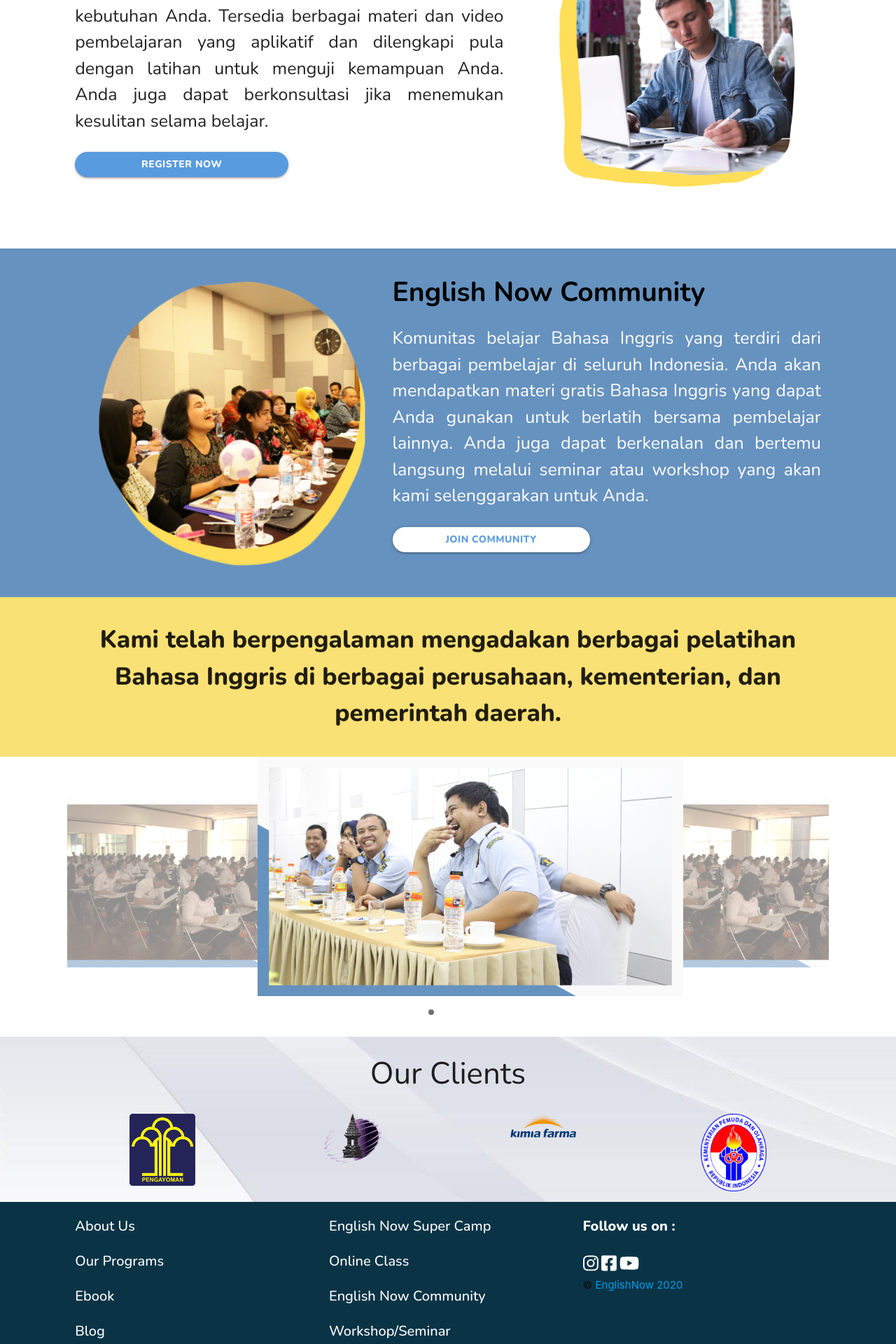
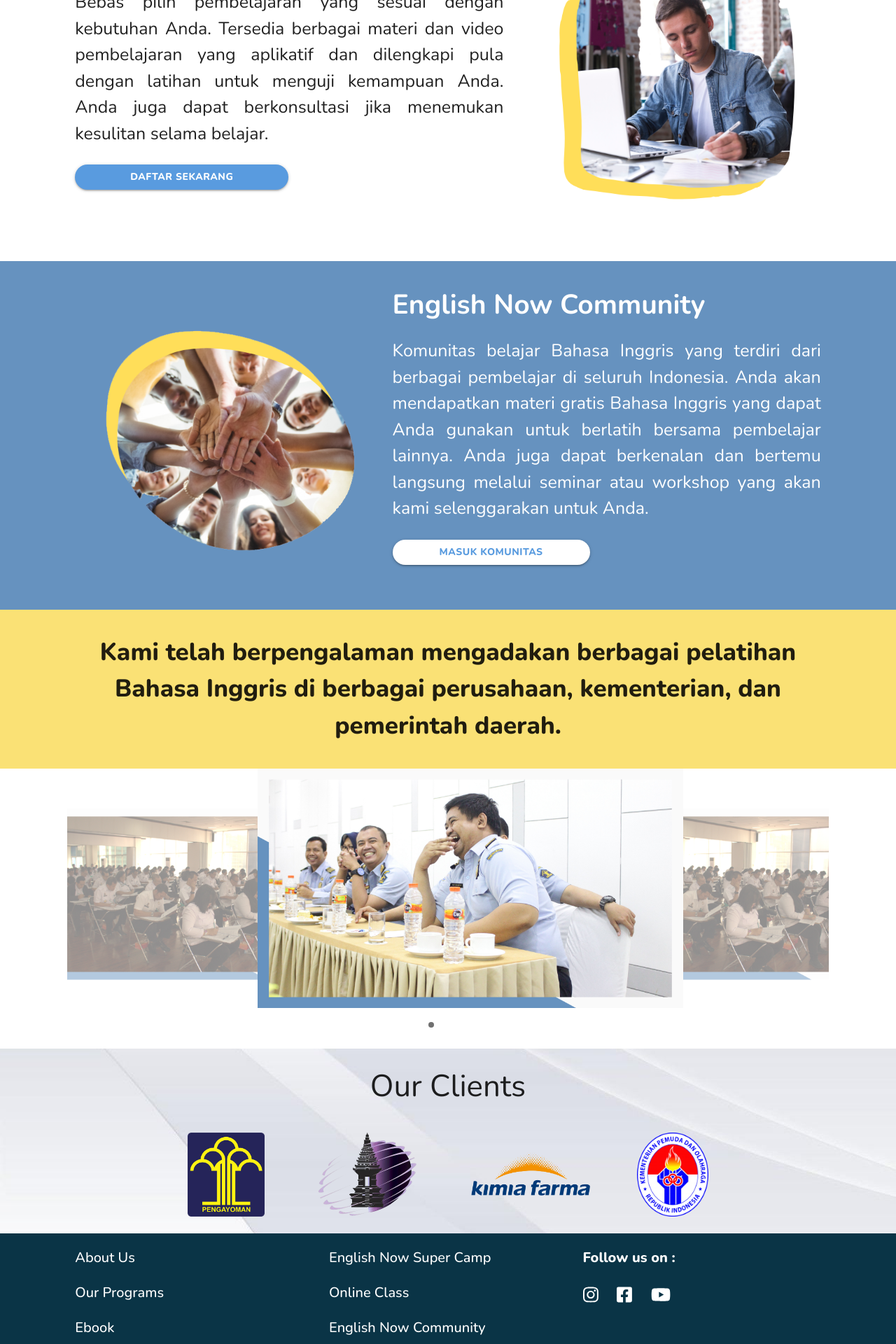
Before and after one commit to sirajul777/enowtraining, a CodeIgniter app: page /enow/ in a window 1280 px wide. Shown: the part 1840-3760 px from the top of the page at 70% size. Run offline with CodeIgniter, Linux system fonts and the light colour scheme; some libraries are stand-ins or nearby versions.

Commit message:
design landing, supercamp, dan about fix

```diff
--- a/application/config/config.php
+++ b/application/config/config.php
@@ -23,7 +23,7 @@ defined('BASEPATH') or exit('No direct script access allowed');
 | a PHP script and you can easily do that on your own.
 |
 */
-$config['base_url'] = 'http://englishnow.epizy.com/';
+$config['base_url'] = 'http://localhost/enow/';
 
 /*
 |--------------------------------------------------------------------------
--- a/application/views/homepage/landing.php
+++ b/application/views/homepage/landing.php
@@ -25,17 +25,17 @@
                     dan langsung bisa Anda praktekkan</p>
             </div>
             <div class="col s12 m4">
-                <img class="responsive-img center" src="<?= base_url('assets/'); ?>img/dien2.png" alt="">
+                <img class="responsive-img center i-baner" src="<?= base_url('assets/'); ?>img/dien2.png" alt="">
             </div>
         </div>
         <div class="row">
             <div class="col s12 m5">
-                <img class="responsive-img center" src="<?= base_url('assets/'); ?>img/dien1.png">
+                <img class="responsive-img center i-baner" src="<?= base_url('assets/'); ?>img/dien1.png">
             </div>
             <div class="col s12 m7">
-                <p class="flow-text center h-baner" id="p-2">Belajar bahasa inggris
-                    lebih cepat, mudah,
-                    dan langsung bisa Anda praktekkan</p>
+                <p class="flow-text center h-baner" id="p-2">Tersedia berbagai program
+                    pembelajaran yang dapat Anda
+                    pilih sesuai kebutuhan Anda</p>
             </div>
         </div>
     </div>
@@ -58,7 +58,7 @@
                     Inggris dalam waktu cepat dengan metode pembelajaran yang asik dan
                     menyenangkan, namun tetap tertarget tentunya.
                 </p>
-                <a href="" class="btn tombol2 center" id="tombolM">More</a>
+                <a href="" class="btn tombol2 center" id="tombolM">Selengkapnya</a>
             </div>
         </div>
     </div>
@@ -78,7 +78,7 @@
                     dilengkapi pula dengan latihan untuk menguji kemampuan Anda. Anda
                     juga dapat berkonsultasi jika menemukan kesulitan selama belajar.
                 </p>
-                <a href="" class="btn tombol3" id="tombolR">Register Now</a>
+                <a href="" class="btn tombol3" id="tombolR">Daftar Sekarang</a>
             </div>
             <div class="col s12 m5">
                 <img class="i-class" src="<?= base_url('assets/'); ?>img/a2.png" alt="" />
@@ -93,7 +93,7 @@
     <div class="container">
         <div class="row">
             <div class="col s12 m5">
-                <img class="i-super" src="<?= base_url('assets/'); ?>img/a.png" alt="" />
+                <img class="i-super" src="<?= base_url('assets/'); ?>img/7.png" alt="" />
             </div>
             <div class="col s12 m7">
                 <h1 class="h-super">English Now Community</h1>
@@ -107,7 +107,7 @@
                     melalui seminar atau workshop yang akan kami
                     selenggarakan untuk Anda.
                 </p>
-                <a href="" class="btn tombol4 text-center">Join Community</a>
+                <a href="" class="btn tombol4 text-center">Masuk Komunitas</a>
             </div>
         </div>
     </div>
@@ -150,27 +150,20 @@
             <h3 class="h-client center">
                 Our Clients
             </h3>
-            <div class="row">
-                <div class="col s12 m3 center">
-                    <a href="">
+            <div class="row card-client">
+                <a href="" class="a-client">
                     <img class="i-client" src="<?= base_url('assets/'); ?>img/client1.png" alt="pengayoman">
                 </a>
-                </div>
-                <div class="col s12 m3 center">
-                    <a href="">
+                <a href="" class="a-client">
                     <img class="i-client" src="<?= base_url('assets/'); ?>img/client3.png" alt="kementerian pemuda dan olahraga">
                 </a>
-                </div>
-                <div class="col s12 m3 center">
-                    <a href="">
+                <a href="" class="a-client">
                     <img class="i-client" src="<?= base_url('assets/'); ?>img/client4.png" alt="">
                 </a>
-                </div>
-                <div class="col s12 m3 center">
-                    <a href="">
+                <a href="" class="a-client">
                     <img class="i-client" src="<?= base_url('assets/'); ?>img/client2.png" alt="kimia farma">
                 </a>
-                </div>
+
             </div>
         </div>
 </section>
--- a/application/views/template/foot.php
+++ b/application/views/template/foot.php
@@ -18,11 +18,11 @@
             <div class="col s12 m4">
                 <p class="follow">Follow us on :</p>
                 <div class="icon">
-                    <a href=""><i class="fab fa-instagram"></i></a>
-                    <a href=""><i class="fab fa-facebook-square"></i></a>
-                    <a href=""><i class="fab fa-youtube"></i></a>
+                    <a href="https://www.instagram.com/englishnowtrainingcentre/" target="_blank"><i class=" fab fa-instagram"></i></a>
+                    <a href="https://www.facebook.com/englishnowtrainingcentre/" target="_blank"><i class="fab fa-facebook-square"></i></a>
+                    <a href="https://www.youtube.com/channel/UCblvxwNRKxciMfeaCpkEyuQ" target="_blank"><i class="fab fa-youtube"></i></a>
                 </div>
-                <div class="copyright float-right">
+                <div class="copyright">
                     &copy;
                     <a href="<?= base_url(); ?>">EnglishNow 2020</a>
 
--- a/application/views/template/header.php
+++ b/application/views/template/header.php
@@ -18,8 +18,8 @@ defined('BASEPATH') or exit('No direct script access allowed');
     <link href="https://fonts.googleapis.com/css?family=Nunito:100,200,300,400,500,600,700,800,900&display=swap" rel="stylesheet" />
     <!--Import materialize.css-->
     <link href="https://fonts.googleapis.com/icon?family=Material+Icons" rel="stylesheet">
-    <link type="text/css" rel="stylesheet" href="<?= base_url('assets/'); ?>css/materialize.css" media="screen,projection" />
-    <link type="text/css" rel="stylesheet" href="<?= base_url('assets/'); ?>css/enow.css" media="screen,projection" />
+    <link type="text/css" rel="stylesheet" href="<?= base_url('assets'); ?>/css/materialize.css" media="screen,projection" />
+    <link type="text/css" rel="stylesheet" href="<?= base_url('assets'); ?>/css/enow.css" media="screen,projection" />
 
     <!--Let browser know website is optimized for mobile-->
     <meta name="viewport" content="width=device-width, initial-scale=1.0" />
--- a/application/views/template/navbar.php
+++ b/application/views/template/navbar.php
@@ -1,12 +1,12 @@
 <!-- navbar -->
 <!-- dropdown -->
 <ul id="dropdown1" class="dropdown-content">
-    <li><a href="<?= base_url('superchamp'); ?>">English Now Super Camp</a></li>
-    <li><a href="#!">Online Class</a></li>
-    <li><a href="#!">English Now Community</a></li>
-    <li><a href="#!">One Day English Training</a></li>
-    <li><a href="#!">Corporate Training</a></li>
-    <li><a href="#!">Seminar/Workshop</a></li>
+    <li class="nav-item"><a href="<?= base_url('superchamp'); ?>">English Now Super Camp</a></li>
+    <li class="nav-item"><a href="#!">Online Class</a></li>
+    <li class="nav-item"><a href="#!">English Now Community</a></li>
+    <li class="nav-item"><a href="#!">One Day English Training</a></li>
+    <li class="nav-item"><a href="#!">Corporate Training</a></li>
+    <li class="nav-item"><a href="#!">Seminar/Workshop</a></li>
 </ul>
 
 <!-- sidenav -->
--- a/assets/css/enow.css
+++ b/assets/css/enow.css
@@ -132,7 +142,7 @@
 }
 
 .h-super {
-  color: #000;
+	color: #fff;
 	font-size: 39px;
 	font-weight: 700;
 }
@@ -188,6 +197,16 @@
 .icon a {
 	color: #fff;
 	font-size: 25px;
+	margin-right: 1.5rem;
+	margin-top: .625rem;
+	margin-bottom: 1.625rem;
+
+}
+
+.copyright,
+.copyright a {
+	color: #fff;
+	bottom: 0;
 }
 
 /* !end  */
@@ -212,7 +231,8 @@ img {
 }
 
 .i-client {
-  max-width: 50% !important;
+	max-width: 200px !important;
+	max-height: 150px !important;
 	align-content: center;
 	padding: 15px;
 }
@@ -264,6 +291,19 @@ img {
 	font-family: "Nunito", sans-serif;
 }
 
+.a-client {
+	margin-left: 1.25rem;
+	margin-right: 1.25rem;
+	margin-top: .625rem;
+	margin-bottom: .625rem;
+}
+
+.card-client {
+	justify-content: center;
+	align-items: center;
+	flex-wrap: wrap;
+	display: flex;
+}
 
 .about {
 	margin-top: 50px;
@@ -277,6 +317,11 @@ form {
 footer {
 	background-color: #0a3446;
 }
+
+.copyright {
+	margin-top: 35%;
+}
+
 
 
 
```
Also changed, not shown: other parts of assets/css/enow.css (+36 -10 lines), application/views/homepage/about.php (+4 -14 lines), application/views/homepage/superchamp.php (+7 -9 lines). Lines whose indentation alone changed are shown as unchanged.
